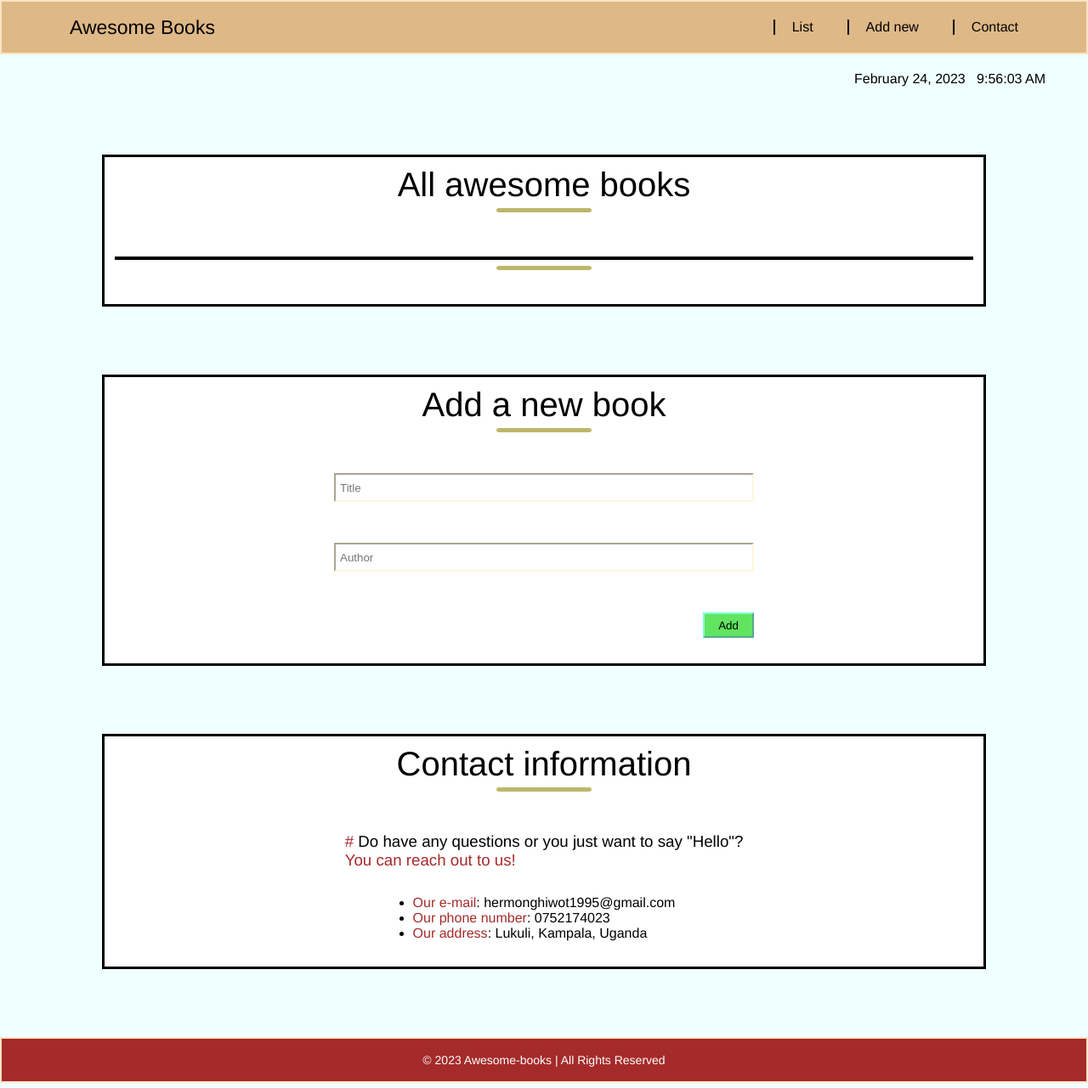
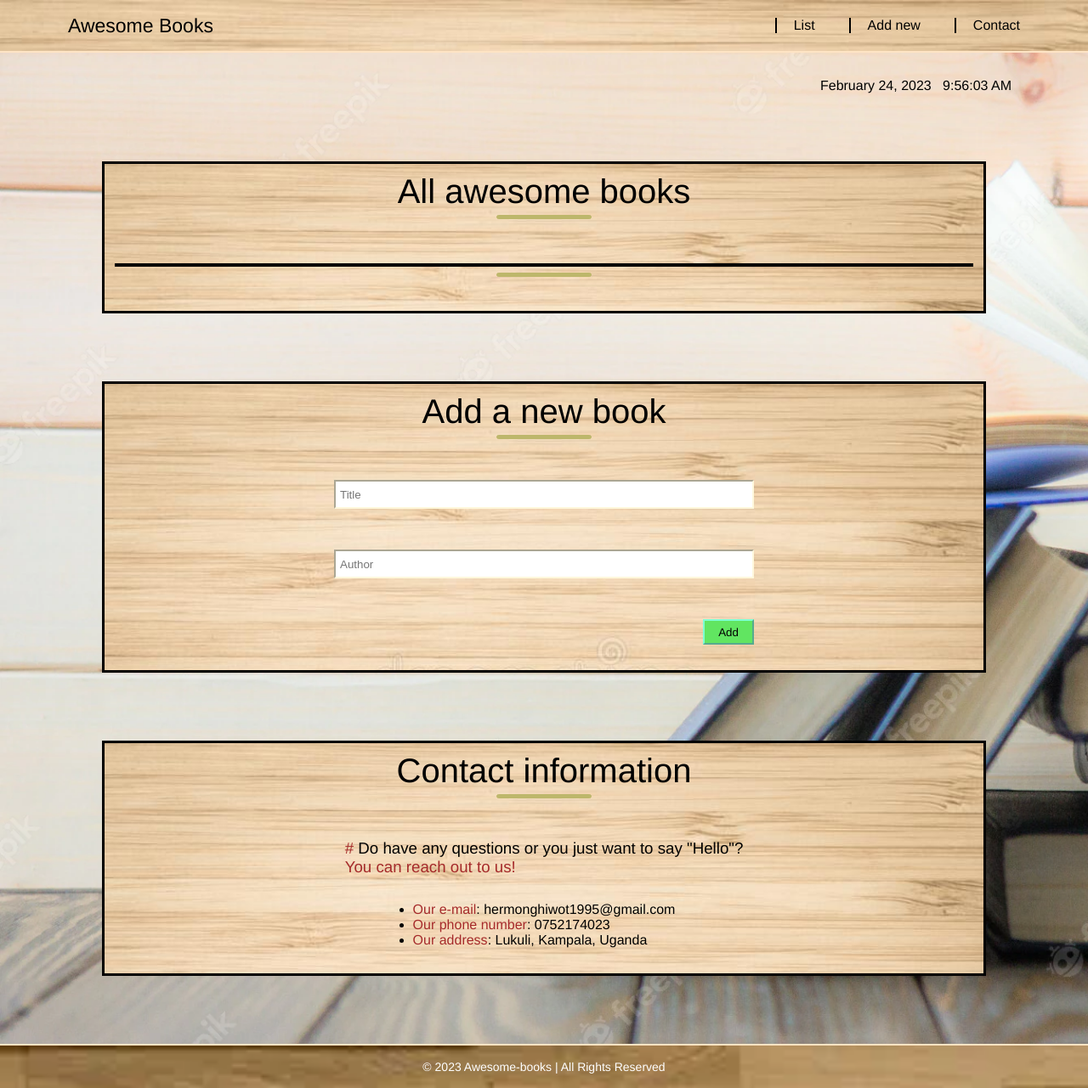
Before and after one commit to HERMON-1995/Awesome-books-ES6-project, a website with bundled scripts: page index.html in a window 1280 px wide. Shown: the whole page at 85% size. Built offline with nearby package versions, Linux system fonts and the light colour scheme.

Commit message:
Update index.css

```diff
--- a/index.css
+++ b/index.css
@@ -11,18 +11,23 @@ html {
 }
 
 body {
-  background-color: azure;
+  background-image: url('./images/book11.webp');
+  background-repeat: no-repeat;
+  background-size: cover;
+  word-wrap: break-word;
 }
 
 .nav {
   height: 60px;
-  background-color: burlywood;
+  background-image: url('./images/wooden.jpg');
+  background-repeat: no-repeat;
+  background-size: cover;
   display: flex;
   justify-content: space-between;
   align-items: center;
   padding-left: 80px;
   padding-right: 80px;
-  border: 2px solid bisque;
+  border-bottom: 2px solid bisque;
   margin: 0 0;
 }
 
@@ -66,8 +71,9 @@ body {
 .date {
   display: flex;
   justify-content: flex-end;
-  margin-right: 50px;
-  margin-top: 20px;
+  margin-right: 90px;
+  margin-top: 30px;
+  margin-bottom: 0px;
 }
 
 td p {
@@ -87,7 +93,10 @@ td p {
 }
 
 .all-container .container {
-  background-color: white;
+  background-image: url('./images/wooden.jpg');
+  background-repeat: no-repeat;
+  background-size: cover;
+  background-color:rgb(252, 234, 212);
   border: 3px solid black;
   display: flex;
   flex-direction: column;
@@ -184,6 +193,10 @@ td .btn:hover {
   margin-bottom: 20px;
 }
 
+#book-form .btn:hover {
+  border: 1px solid azure;
+}
+
 .h3-contact {
   align-self: center;
   font-weight: 100;
@@ -206,12 +219,14 @@ td .btn:hover {
 }
 
 footer {
-  background-color: brown;
+  background-image: url('./images/footer\ wooden2.webp');
+  background-repeat: no-repeat;
+  background-size: cover;
   height: 50px;
   display: flex;
   justify-content: center;
   align-items: center;
-  border: 2px solid bisque;
+  border-top: 2px solid bisque;
   margin: 0 0;
   color: white;
   font-size: 14px;
@@ -223,21 +238,22 @@ footer {
   .nav {
     padding-left: 22px;
     padding-right: 22px;
+    margin-right: 0px;
   }
 
-  .nav-ul li a {
+  .nav-ul li {
     margin-left: 20px;
     padding-left: 5px;
   }
 
-  .container {
+  .all-container .container {
     margin: 80px 20px;
     padding: 10px;
   }
 
   #title,
   #author {
-    width: 300px;
+    width: 95%;
   }
 
   .ul-contact {
```
